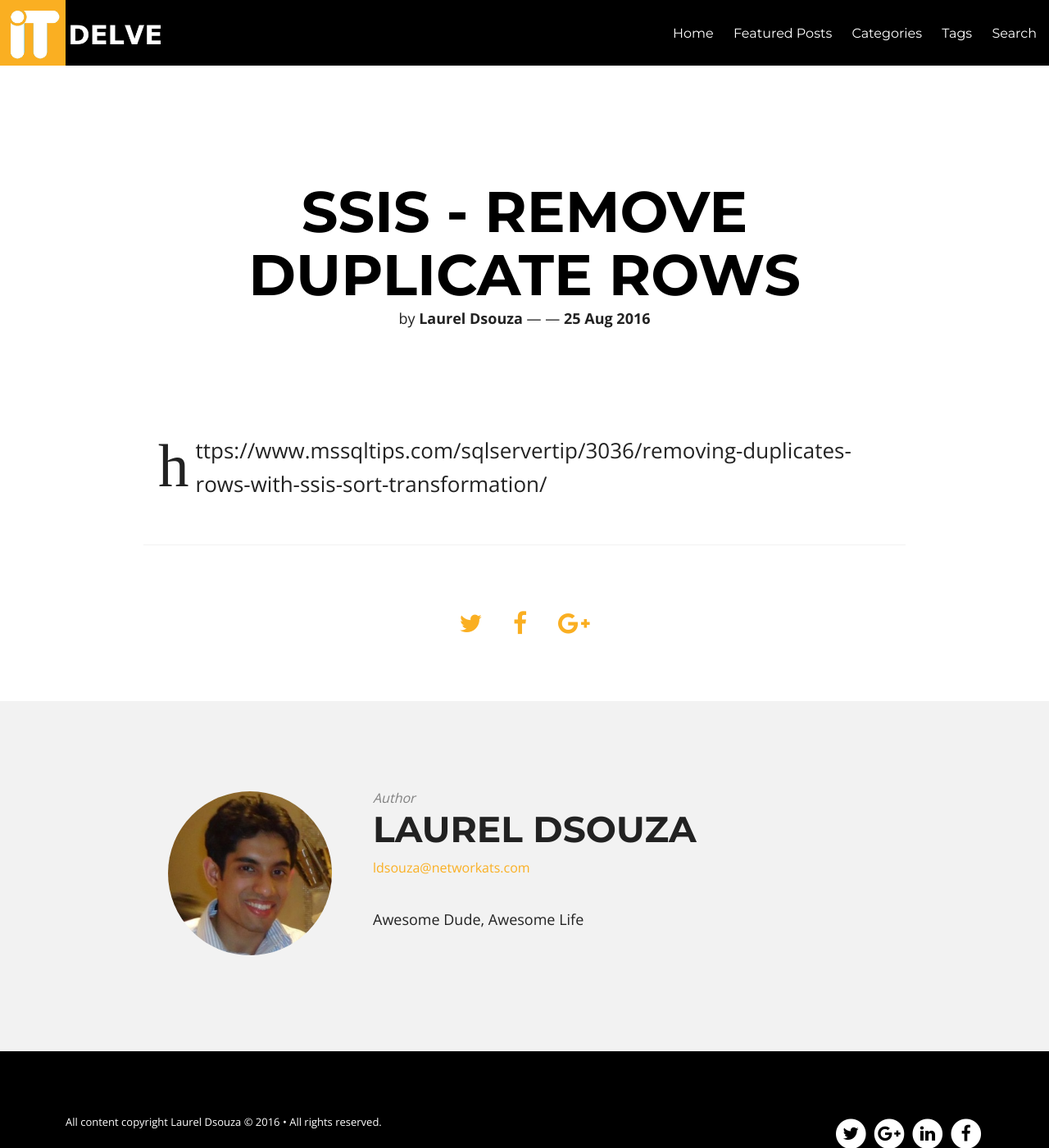
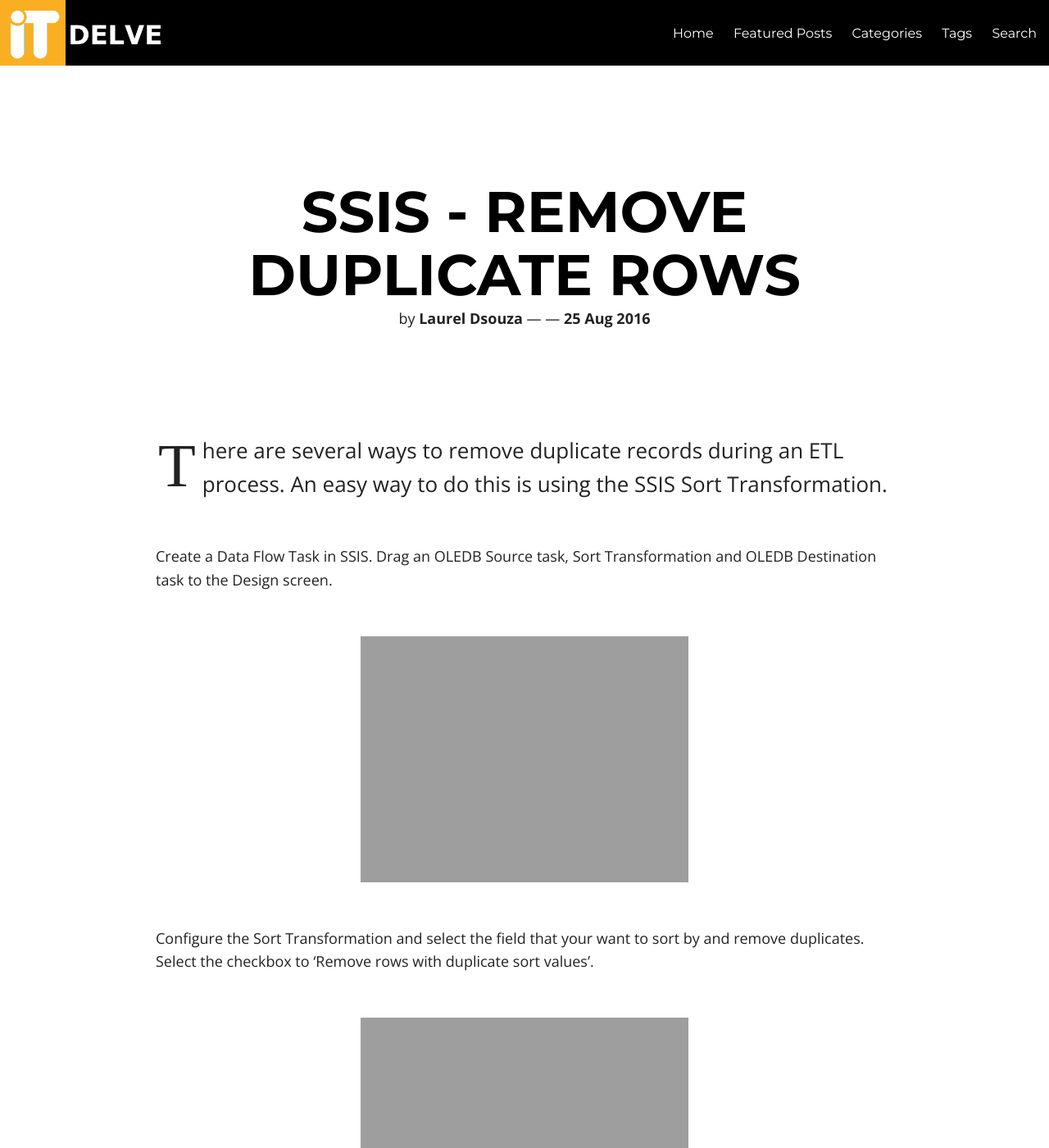
Before and after one commit to ldsouza/ldsouza.github.io, a Jekyll site: the page built from _posts/2016-08-25-ssis-remove-duplicate-rows.md, in a window 1280 px wide and 1400 px high. Shown: the whole window at 82% size. Built offline with Jekyll 4.4.1, drawn with Linux system fonts in a browser that asks for light colours; nearby versions of some CDN libraries.

Commit message:
Updated 2016-08-25-ssis-remove-duplicate-rows.md

```diff
--- a/_posts/2016-08-25-ssis-remove-duplicate-rows.md
+++ b/_posts/2016-08-25-ssis-remove-duplicate-rows.md
@@ -6,4 +6,12 @@ featured: false
 comments: false
 title: SSIS - Remove Duplicate Rows
 ---
-https://www.mssqltips.com/sqlservertip/3036/removing-duplicates-rows-with-ssis-sort-transformation/
+There are several ways to remove duplicate records during an ETL process. An easy way to do this is using the SSIS Sort Transformation.
+
+Create a Data Flow Task in SSIS. Drag an OLEDB Source task, Sort Transformation and OLEDB Destination task to the Design screen.
+
+![Image]({{ site.url }}/images/blog/SSIS-remove-duplicates.JPG)
+
+Configure the Sort Transformation and select the field that your want to sort by and remove duplicates. Select the checkbox to 'Remove rows with duplicate sort values'.
+
+![Image]({{ site.url }}/images/blog/SSIS-remove-duplicates1.JPG)
```
